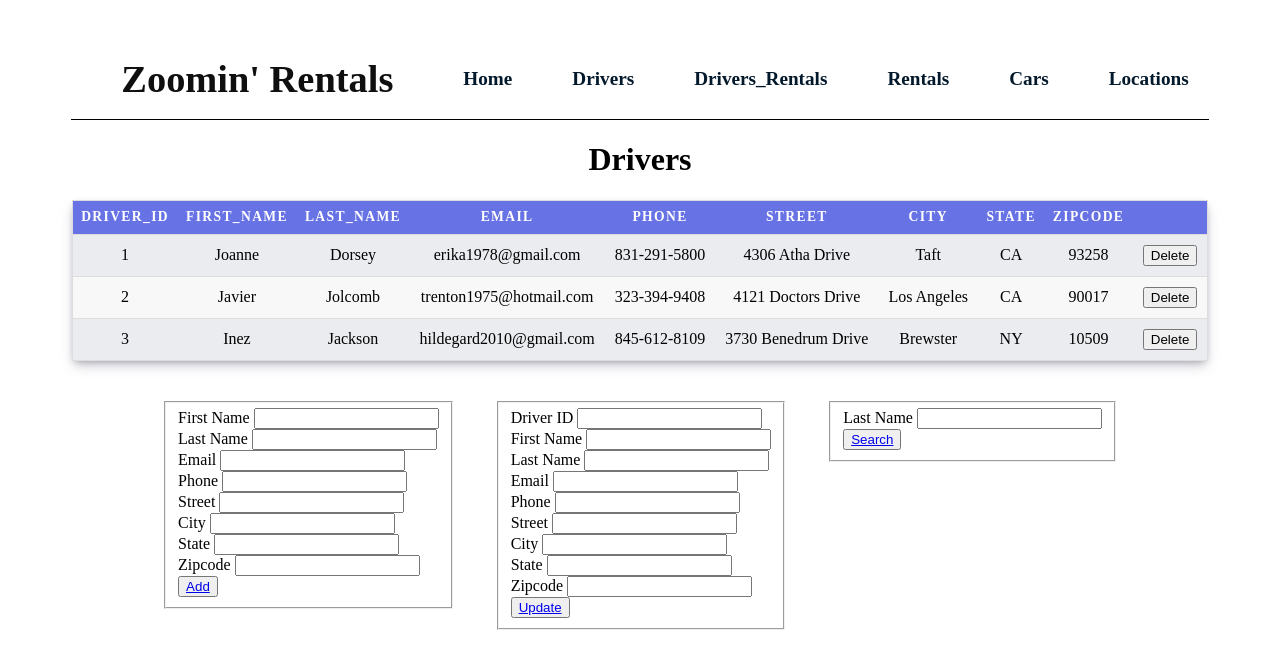
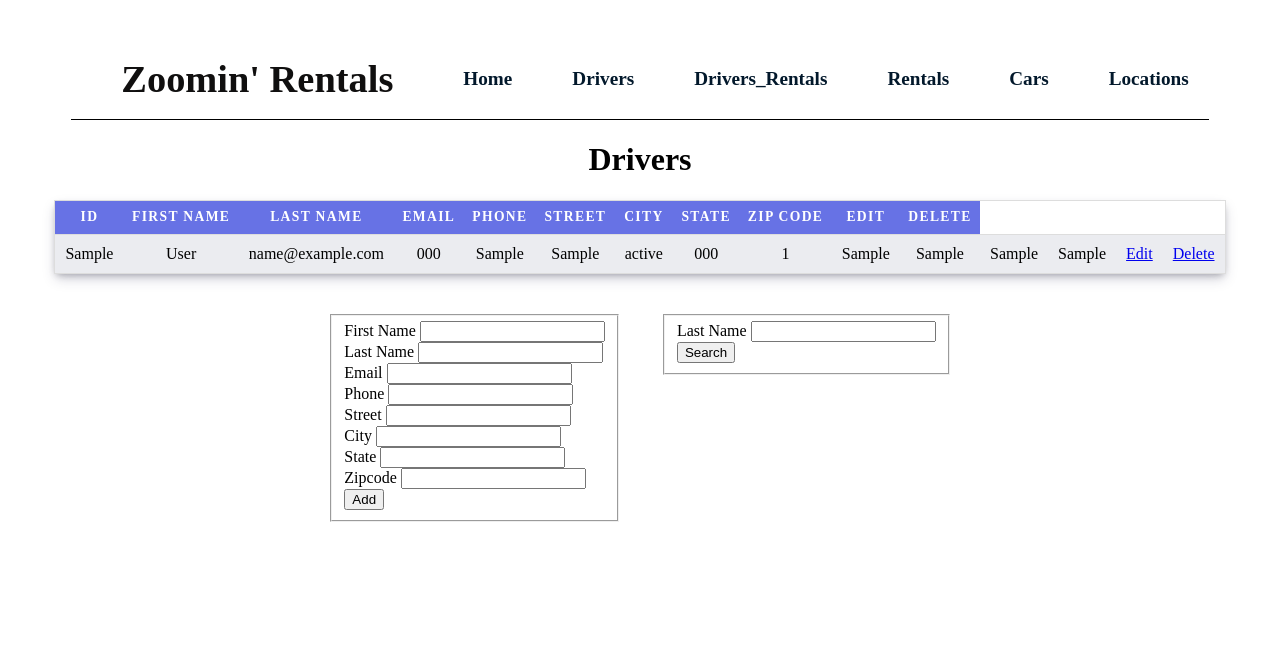
Before and after one commit to cvasque1/zoomin-rentals, a Flask app: page /Drivers in a window 1280 px wide. Shown: the part 164-822 px from the top of the page. After the commit the page ends 686 px from the top, so only its background shows below. Run offline with Flask 2, Linux system fonts and the light colour scheme; tables that the repository leaves empty or names only in its code hold one stand-in row (values such as "Sample post"); some libraries are stand-ins or nearby versions.

Commit message:
added all CRUD operations to Drivers

```diff
--- a/app.py
+++ b/app.py
@@ -1,9 +1,13 @@
-from flask import Flask, render_template, json, redirect
+from flask import Flask, render_template, json, redirect, request
 from flask_mysqldb import MySQL
 from flask import request
 import os
+import database.db_connector as db
 
+db_connection = db.connect_to_database()
 app = Flask(__name__)
+
+
 
 app.config['MYSQL_HOST'] = 'classmysql.engr.oregonstate.edu'
 app.config['MYSQL_USER'] = 'cs340_vasqucar'
@@ -31,9 +35,69 @@ def cars():
     return render_template('cars.j2')
 
 
-@app.route('/Drivers')
+@app.route('/Drivers', methods=["POST", "GET"])
 def drivers():
-    return render_template('drivers.j2')
+    if request.method == "POST":
+        if request.form.get("add_driver"):
+            first_name_input = request.form["first_name"]
+            last_name_input = request.form["last_name"]
+            email_input = request.form["email"]
+            phone_input = request.form["phone"]
+            street_input = request.form["street"]
+            city_input = request.form["city"]
+            state_input = request.form["state"]
+            zipcode_input = request.form["zipcode"]
+            query_parameters = [first_name_input,last_name_input,email_input,phone_input,street_input,city_input,state_input,zipcode_input]
+
+            query = "INSERT INTO Drivers (first_name, last_name, email, phone, street, city, state, zipcode) VALUES (%s, %s, %s, %s, %s, %s, %s, %s);"
+            cursor = db.execute_query(db_connection=db_connection, query=query, query_params=query_parameters)
+            return redirect("/Drivers")
+
+        elif request.form.get("search_driver"):
+            last_name_input = request.form["last_name"]
+            query = "SELECT * FROM Drivers WHERE last_name LIKE %s;"
+            cursor = db.execute_query(db_connection=db_connection, query=query, query_params=(last_name_input + '%',))
+            results = cursor.fetchall()
+            return render_template('drivers.j2', Drivers=results)
+
+    else:
+        query = "SELECT * FROM Drivers;"
+        cursor = db.execute_query(db_connection=db_connection, query=query)
+        results = cursor.fetchall()
+        return render_template('drivers.j2', Drivers=results)
+
+
+@app.route('/Drivers/update/<int:id>', methods=["POST", "GET"])
+def drivers_update(id):
+    if request.method == "POST":
+        if request.form.get("update_driver"):
+            first_name_input = request.form["first_name"]
+            last_name_input = request.form["last_name"]
+            email_input = request.form["email"]
+            phone_input = request.form["phone"]
+            street_input = request.form["street"]
+            city_input = request.form["city"]
+            state_input = request.form["state"]
+            zipcode_input = request.form["zipcode"]
+            query_parameters = [first_name_input,last_name_input,email_input,phone_input,street_input,city_input,state_input,zipcode_input]
+            query_parameters.append(id)
+
+            query = "UPDATE Drivers SET Drivers.first_name = %s, Drivers.last_name = %s, Drivers.email = %s, Drivers.phone = %s, Drivers.street = %s, Drivers.city = %s, Drivers.state = %s, Drivers.zipcode = %s WHERE Drivers.driver_id = %s"
+            cursor = db.execute_query(db_connection=db_connection, query=query, query_params=query_parameters)
+
+        return redirect("/Drivers")
+    else:
+        query = "SELECT * FROM Drivers WHERE driver_id = %s;"
+        cursor = db.execute_query(db_connection=db_connection, query=query, query_params=[id])
+        results = cursor.fetchall()
+        return render_template('drivers_update.j2', driver=results[0])
+
+
+@app.route('/Drivers/delete/<int:id>')
+def drivers_delete(id):
+    query = "DELETE FROM Drivers WHERE driver_id = %s;"
+    cursor = db.execute_query(db_connection=db_connection, query=query, query_params=[id])
+    return redirect("/Drivers")
 
 
 @app.route('/Drivers_Rentals')
--- /dev/null
+++ b/database/db_credentials.py
@@ -0,0 +1,10 @@
+# To actually have your app use this file, you need to RENAME the file to db_credentials.py
+# You will find details about your CS340 database credentials on Canvas.
+
+# the following will be used by the webapp.py to interact with the database
+# You can also use environment variables
+
+host = 'classmysql.engr.oregonstate.edu'  #DON'T CHANGE ME UNLESS THE INSTRUCTIONS SAY SO
+user = 'cs340_vasqucar' #CHANGE ME
+passwd = '0054' #CHANGE ME
+db = 'cs340_vasqucar' #CHANGE ME
--- a/templates/drivers.j2
+++ b/templates/drivers.j2
@@ -6,156 +6,80 @@
         <table class="table">
             <thead>
                 <tr>
-                    <th>driver_id</th>
-                    <th>first_name</th>
-                    <th>last_name</th>
+                    <th>id</th>
+                    <th>first name</th>
+                    <th>last name</th>
                     <th>email</th>
                     <th>phone</th>
                     <th>street</th>
                     <th>city</th>
                     <th>state</th>
-                    <th>zipcode</th>
-                    <th></th>
+                    <th>zip code</th>
+                    <th>edit</th>
+                    <th>delete</th>
                 </tr>
             </thead>
             <tbody>
+            {% for driver in Drivers %}
                 <tr>
-                    <td>1</td>
-                    <td>Joanne</td>
-                    <td>Dorsey</td>
-                    <td>erika1978@gmail.com</td>
-                    <td>831-291-5800</td>
-                    <td>4306 Atha Drive</td>
-                    <td>Taft</td>
-                    <td>CA</td>
-                    <td>93258</td>
-                    <td><button class="driver_delete">Delete</button></td>
+                {% for key in driver.keys() %}
+                    <td>{{driver[key]}}</td>
+                {% endfor %}
+                    <td><a href="Drivers/update/{{driver['driver_id']}}">Edit</a></td>
+                    <td><a href="Drivers/delete/{{driver['driver_id']}}">Delete</a></td>
                 </tr>
-                <tr>
-                    <td>2</td>
-                    <td>Javier</td>
-                    <td>Jolcomb</td>
-                    <td>trenton1975@hotmail.com</td>
-                    <td>323-394-9408</td>
-                    <td>4121 Doctors Drive</td>
-                    <td>Los Angeles</td>
-                    <td>CA</td>
-                    <td>90017</td>
-                    <td><button class="driver_delete">Delete</button></td>
-                </tr>
-                <tr>
-                    <td>3</td>
-                    <td>Inez</td>
-                    <td>Jackson</td>
-                    <td>hildegard2010@gmail.com</td>
-                    <td>845-612-8109</td>
-                    <td>3730 Benedrum Drive</td>
-                    <td>Brewster</td>
-                    <td>NY</td>
-                    <td>10509</td>
-                    <td><button class="driver_delete">Delete</button></td>
-                </tr>
+            {% endfor %}
             </tbody>
         </table>
     </div>
     <div class="container data_forms">
         <div class="form_div">
-            <form class="form" method="POST" action="./" id="form1">
+            <form class="form" method="POST" action="/Drivers" id="addDriver">
                 <fieldset class="form__field">
                     <div class="field__item">
                         <label> First Name </label>
-                        <input type="text" class="field__input">
+                        <input type="text" class="field__input" name="first_name" required>
                     </div>
                     <div class="field__item">
                         <label> Last Name </label>
-                        <input type="text" class="field__input">
+                        <input type="text" class="field__input" name="last_name" required>
                     </div>
                     <div class="field__item">
                         <label> Email </label>
-                        <input type="text" class="field__input">
+                        <input type="text" class="field__input" name="email" required>
                     </div>
                     <div class="field__item">
                         <label> Phone </label>
-                        <input type="text" class="field__input">
+                        <input type="text" class="field__input" name="phone" required>
                     </div>
                     <div class="field__item">
                         <label> Street </label>
-                        <input type="text" class="field__input">
+                        <input type="text" class="field__input" name="street" required>
                     </div>
                     <div class="field__item">
                         <label> City </label>
-                        <input type="number" class="field__input">
+                        <input type="text" class="field__input" name="city" required>
                     </div>
                     <div class="field__item">
                         <label> State </label>
-                        <input type="text" class="field__input">
+                        <input type="text" class="field__input" name="state" required>
                     </div>
                     <div class="field__item">
                         <label> Zipcode </label>
-                        <input type="number" class="field__input">
+                        <input type="number" class="field__input" name="zipcode" required>
                     </div>
-                    <button class="field__button">
-                        <a href="#" class="field__button">Add</a>
-                    </button>
+                    <input type="submit" value="Add" name="add_driver" class="field__button">
                 </fieldset>
             </form>
         </div>
         <div class="form_div">
-            <form class="form" method="POST" action="./" id="form1">
-                <fieldset class="form__field">
-                    <div class="field__item">
-                        <label> Driver ID </label>
-                        <input type="number" class="field__input">
-                    </div>
-                    <div class="field__item">
-                        <label> First Name </label>
-                        <input type="text" class="field__input">
-                    </div>
-                    <div class="field__item">
-                        <label> Last Name </label>
-                        <input type="text" class="field__input">
-                    </div>
-                    <div class="field__item">
-                        <label> Email </label>
-                        <input type="text" class="field__input">
-                    </div>
-                    <div class="field__item">
-                        <label> Phone </label>
-                        <input type="text" class="field__input">
-                    </div>
-                    <div class="field__item">
-                        <label> Street </label>
-                        <input type="text" class="field__input">
-                    </div>
-                    <div class="field__item">
-                        <label> City </label>
-                        <input type="number" class="field__input">
-                    </div>
-                    <div class="field__item">
-                        <label> State </label>
-                        <input type="text" class="field__input">
-                    </div>
-                    <div class="field__item">
-                        <label> Zipcode </label>
-                        <input type="number" class="field__input">
-                    </div>
-                    <button class="field__button">
-                        <a href="#" class="field__button">Update</a>
-                    </button>
-                </fieldset>
-            </form>
-        </div>
-
-        <div class="form_div">
-            <form class="form" method="POST" action="./" id="form1">
+            <form class="form" method="POST" action="/Drivers" id="searchDriver">
                 <fieldset class="form__field">
                     <div class="field__item">
                         <label> Last Name </label>
-                        <input type="text" class="field__input">
+                        <input type="text" class="field__input" name="last_name" required>
                     </div>
-                    <button class="field__button">
-                        <a href="#" class="field__button">Search</a>
-                    </button>
+                    <input type="submit" value="Search" name="search_driver" class="field__button">
                 </fieldset>
             </form>
         </div>
```
Also changed, not shown: database/db_connector.py (added, +56 -0 lines), templates/drivers_update.j2 (added, +70 -0 lines).
